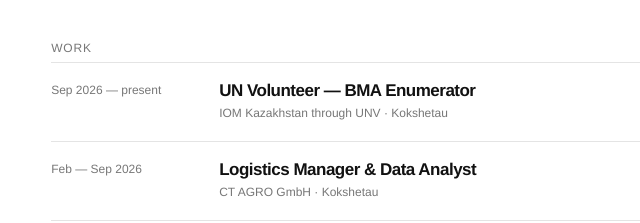
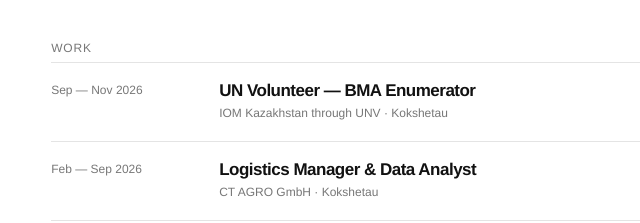
Before and after one commit to AdilkhanMustakhan/portfolio, a plain HTML site: page index.html in a window 1280 px wide. Shown: the part 3869-4092 px from the top of the page, 0-640 px from the left. Drawn offline with Linux system fonts and the light colour scheme.

Commit message:
IOM: dates Sep - Nov 2026

```diff
--- a/index.html
+++ b/index.html
@@ -462,7 +462,7 @@ html[data-theme=dark] .imgs img,html[data-theme=dark] .gal img{filter:brightness
   <h2 data-en="Where I have worked" data-ru="Где я работал"></h2>
   <div class="xp">
     <h3 data-en="Work" data-ru="Работа"></h3>
-    <div class="xr"><span class="p" data-en="Sep 2026 — present" data-ru="сент. 2026 — сейчас"></span><div><b data-en="UN Volunteer — BMA Enumerator" data-ru="Волонтёр ООН — интервьюер BMA"></b><span class="o" data-en="IOM Kazakhstan through UNV · Kokshetau" data-ru="МОМ Казахстан через UNV · Кокшетау"></span></div><p data-en="Village-level Baseline Mobility Assessments in Akmola region: interviews with local authorities and migrant workers, data submitted in KoBo Toolbox, cross-checked across sources." data-ru="Базовая оценка мобильности на уровне сёл Акмолинской области: интервью с акиматами и трудовыми мигрантами, сбор данных в KoBo Toolbox, перекрёстная проверка источников."></p></div>
+    <div class="xr"><span class="p" data-en="Sep — Nov 2026" data-ru="сент. — нояб. 2026"></span><div><b data-en="UN Volunteer — BMA Enumerator" data-ru="Волонтёр ООН — интервьюер BMA"></b><span class="o" data-en="IOM Kazakhstan through UNV · Kokshetau" data-ru="МОМ Казахстан через UNV · Кокшетау"></span></div><p data-en="Village-level Baseline Mobility Assessments in Akmola region: interviews with local authorities and migrant workers, data submitted in KoBo Toolbox, cross-checked across sources." data-ru="Базовая оценка мобильности на уровне сёл Акмолинской области: интервью с акиматами и трудовыми мигрантами, сбор данных в KoBo Toolbox, перекрёстная проверка источников."></p></div>
     <div class="xr"><span class="p" data-en="Feb — Sep 2026" data-ru="февр. — сент. 2026"></span><div><b data-en="Logistics Manager &amp; Data Analyst" data-ru="Менеджер по логистике и аналитик данных"></b><span class="o">CT AGRO GmbH · Kokshetau</span></div><p data-en="Procurement and import under Incoterms, inventory dashboards, a supplier comparison model, OKTRU coding and Python scripts for logistics documents." data-ru="Закупки и импорт по Incoterms, дашборды по запасам, модель сравнения поставщиков, кодирование по ОКТРУ и Python-скрипты для логистических документов."></p></div>
     <div class="xr"><span class="p" data-en="Jul — Sep 2025" data-ru="июль — сент. 2025"></span><div><b data-en="Assistant Director of Logistics (internship)" data-ru="Помощник директора по логистике (стажировка)"></b><span class="o">Azurite Logistics · Almaty</span></div><p data-en="1C ERP data entry, document processing and transaction tracking; structured datasets for internal reporting." data-ru="Ввод данных в 1С, обработка документов и учёт операций; структурированные данные для внутренней отчётности."></p></div>
     <div class="xr"><span class="p" data-en="Summer 2022" data-ru="лето 2022"></span><div><b data-en="Food &amp; Beverage team" data-ru="Команда Food &amp; Beverage"></b><span class="o" data-en="Kings Dominion theme park · Doswell, Virginia, USA · Work and Travel" data-ru="Парк развлечений Kings Dominion · Досуэлл, Вирджиния, США · Work and Travel"></span></div><p data-en="Summer job through the Work and Travel USA programme, guest service at a large theme park; completed the park&rsquo;s culture &amp; service training and ServSafe Food Handler and Alcohol certification." data-ru="Летняя работа по программе Work and Travel USA, обслуживание гостей в крупном парке развлечений; прошёл тренинги парка по культуре и сервису, сертификаты ServSafe Food Handler и Alcohol."></p></div>
```
